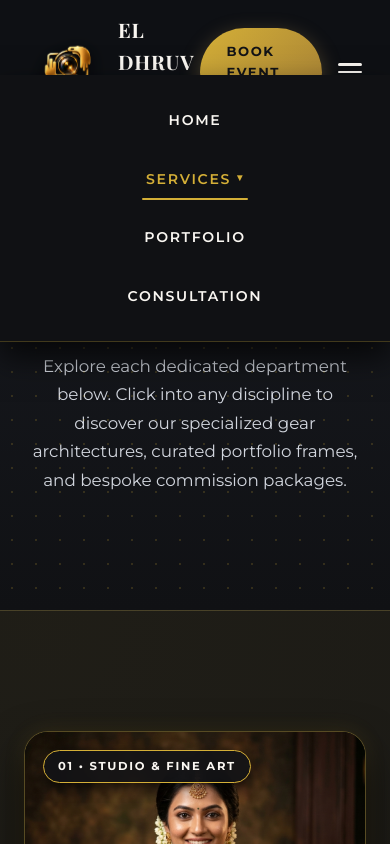
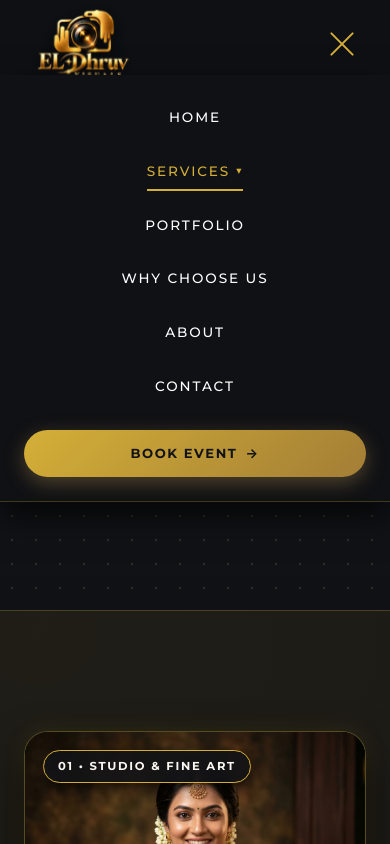
Before and after one commit to naveenjprakash114/Photography, a website: page service/index.html in a window 390 px wide. Both pictures are taken after a click on the button "Toggle Navigation Menu". Shown: the top 844 px of the page. Drawn offline with nearby package versions, Linux system fonts and the light colour scheme; a web font is replaced by a local one.

Commit message:
Unify header across all pages and place About before Contact

```diff
--- a/service/index.html
+++ b/service/index.html
@@ -139,23 +139,19 @@
   <!-- SITE HEADER -->
   <header class="site-header" id="site-header">
     <div class="nav-container">
-      <a href="../index.html" class="brand-logo" aria-label="EL Dhruv Visuals Home">
+      <a href="../index.html#home" class="brand-logo" aria-label="EL Dhruv Visuals Home">
         <div class="logo-3d-stage">
           <div class="logo-3d-card" data-logo-3d>
-            <img src="logo/el-dhruv-3d-logo.png" alt="EL Dhruv Visuals Logo" class="brand-logo-img">
+            <img src="logo/el-dhruv-3d-logo.png" alt="EL Dhruv Visuals" class="brand-logo-img">
             <div class="logo-3d-shimmer" aria-hidden="true"></div>
             <div class="logo-3d-glare" aria-hidden="true"></div>
           </div>
-        </div>
-        <div>
-          <div class="brand-title">EL DHRUV</div>
-          <div class="brand-subtitle">Frames For A Lifetime</div>
         </div>
       </a>
 
       <nav class="nav-menu" id="nav-menu" aria-label="Main Navigation">
         <ul class="nav-list">
-          <li class="nav-item"><a href="../index.html" class="nav-link">Home</a></li>
+          <li class="nav-item"><a href="../index.html#home" class="nav-link">Home</a></li>
           <li class="nav-item nav-has-dropdown">
             <a href="index.html" class="nav-link nav-dropdown-trigger active" id="nav-services-trigger" aria-haspopup="true" aria-expanded="false">
               Services <span class="nav-dropdown-arrow" aria-hidden="true">&#9662;</span>
@@ -233,17 +229,26 @@
               </div>
             </div>
           </li>
-          <li class="nav-item"><a href="#catalog" class="nav-link">Portfolio</a></li>
-          <li class="nav-item"><a href="#consultation" class="nav-link">Consultation</a></li>
+          <li class="nav-item"><a href="../index.html#portfolio" class="nav-link">Portfolio</a></li>
+          <li class="nav-item"><a href="../index.html#why-choose-us" class="nav-link">Why Choose Us</a></li>
+          <li class="nav-item"><a href="../index.html#about" class="nav-link">About</a></li>
+          <li class="nav-item"><a href="../index.html#contact" class="nav-link">Contact</a></li>
         </ul>
+        <div class="nav-mobile-cta">
+          <a href="../booking.html" class="btn btn-primary nav-btn-mobile">BOOK EVENT <span class="arrow" aria-hidden="true">&rarr;</span></a>
+        </div>
       </nav>
 
       <div class="nav-actions">
-        <a href="../booking.html" class="btn btn-primary">BOOK EVENT &rarr;</a>
-        <button class="hamburger-btn" id="hamburger-btn" aria-label="Toggle menu" aria-expanded="false">
-          <span></span><span></span><span></span>
+        <a href="../booking.html" class="btn btn-primary nav-btn-desktop">BOOK EVENT <span class="arrow" aria-hidden="true">&rarr;</span></a>
+        <button class="hamburger-btn" id="hamburger-btn" aria-label="Toggle Navigation Menu" aria-expanded="false" aria-controls="nav-menu">
+          <span class="bar bar-1"></span>
+          <span class="bar bar-2"></span>
+          <span class="bar bar-3"></span>
         </button>
       </div>
+    </div>
+  </header>
     </div>
   </header>
 
--- a/service/script.js
+++ b/service/script.js
@@ -19,9 +19,12 @@ document.addEventListener('DOMContentLoaded', () => {
   const navMenu = document.getElementById('nav-menu');
   if (hamburgerBtn && navMenu) {
     hamburgerBtn.addEventListener('click', () => {
-      navMenu.classList.toggle('open');
-      const expanded = hamburgerBtn.getAttribute('aria-expanded') === 'true';
-      hamburgerBtn.setAttribute('aria-expanded', (!expanded).toString());
+      const isOpen = navMenu.classList.toggle('is-open');
+      navMenu.classList.toggle('open', isOpen);
+      hamburgerBtn.classList.toggle('active', isOpen);
+      hamburgerBtn.classList.toggle('open', isOpen);
+      hamburgerBtn.setAttribute('aria-expanded', isOpen.toString());
+      document.body.style.overflow = isOpen ? 'hidden' : '';
     });
   }
 
--- a/service/style.css
+++ b/service/style.css
@@ -149,6 +149,7 @@ a {
   margin: 0;
   padding: 0;
   width: 100%;
+  height: 88px;
   z-index: 1000;
   background: rgba(14, 16, 20, 0.96);
   backdrop-filter: blur(16px);
@@ -159,13 +160,15 @@ a {
 
 .site-header.scrolled {
   background: rgba(10, 12, 15, 0.98);
+  height: 76px;
   box-shadow: 0 8px 30px rgba(0, 0, 0, 0.7);
 }
 
 .nav-container {
-  max-width: 1360px;
+  max-width: 1440px;
+  height: 100%;
   margin: 0 auto;
-  padding: 14px 28px;
+  padding: 0 32px;
   display: flex;
   align-items: center;
   justify-content: space-between;
@@ -173,41 +176,31 @@ a {
 
 /* Brand Logo */
 .brand-logo {
-  display: flex;
+  display: inline-flex;
   align-items: center;
-  gap: 12px;
+  justify-content: center;
   text-decoration: none;
+  cursor: pointer;
 }
 
 .brand-logo-img {
+  display: block;
+  width: auto;
+  height: 68px;
+  max-width: 145px;
+  object-fit: contain !important;
+  transform: translateZ(14px);
+  filter: drop-shadow(0 4px 10px rgba(0, 0, 0, 0.35));
+  transition: transform 0.4s ease, filter 0.4s ease;
+}
+
+.site-header.scrolled .brand-logo-img {
   height: 52px;
-  width: auto;
-  max-width: 135px;
-  border-radius: 0 !important;
-  object-fit: contain !important;
-  display: block;
-  filter: drop-shadow(0 4px 10px rgba(0, 0, 0, 0.45));
-  transition: transform var(--transition-fast);
+  max-width: 120px;
 }
 
 .brand-logo:hover .brand-logo-img {
   transform: scale(1.04);
-}
-
-.brand-title {
-  font-family: var(--font-serif);
-  font-size: 1.25rem;
-  font-weight: 700;
-  letter-spacing: 0.04em;
-  color: var(--text-dark);
-}
-
-.brand-subtitle {
-  font-size: 0.68rem;
-  text-transform: uppercase;
-  letter-spacing: 0.18em;
-  color: var(--champagne-gold);
-  font-weight: 600;
 }
 
 /* Nav Menu */
@@ -229,16 +222,28 @@ a {
 
 .nav-link {
   font-family: var(--font-sans);
-  font-size: 0.88rem;
-  font-weight: 600;
-  letter-spacing: 0.12em;
+  font-size: 0.85rem;
+  font-weight: 500;
+  letter-spacing: 0.14em;
   text-transform: uppercase;
-  color: var(--text-charcoal);
-  padding: 10px 4px;
+  color: #FFFFFF;
+  position: relative;
+  padding: 8px 0;
   display: inline-flex;
   align-items: center;
   gap: 6px;
   transition: color var(--transition-fast);
+}
+
+.nav-link::after {
+  content: '';
+  position: absolute;
+  bottom: 0;
+  left: 0;
+  width: 0;
+  height: 2px;
+  background-color: var(--champagne-gold);
+  transition: width var(--transition-smooth);
 }
 
 .nav-link:hover,
@@ -246,15 +251,9 @@ a {
   color: var(--champagne-gold);
 }
 
+.nav-link:hover::after,
 .nav-link.active::after {
-  content: '';
-  position: absolute;
-  bottom: 0;
-  left: 0;
   width: 100%;
-  height: 2px;
-  background: var(--champagne-gold);
-  border-radius: 2px;
 }
 
 .nav-dropdown-arrow {
@@ -457,25 +456,52 @@ a {
   transform: translateY(-2px);
 }
 
+.nav-mobile-cta {
+  display: none;
+}
+
+.nav-btn-desktop {
+  display: inline-flex;
+}
+
 /* Hamburger for Mobile */
 .hamburger-btn {
   display: none;
   flex-direction: column;
-  justify-content: center;
-  gap: 5px;
-  width: 40px;
-  height: 40px;
+  justify-content: space-between;
+  width: 32px;
+  height: 22px;
+  padding: 0;
+  z-index: 1001;
   background: transparent;
   border: none;
   cursor: pointer;
 }
 
+.hamburger-btn .bar,
 .hamburger-btn span {
-  width: 24px;
-  height: 2.5px;
-  background: var(--text-dark);
+  width: 100%;
+  height: 2px;
+  background-color: #FFFFFF;
   border-radius: 2px;
-  transition: all var(--transition-fast);
+  transition: transform var(--transition-smooth), opacity var(--transition-smooth), background-color var(--transition-smooth);
+}
+
+.hamburger-btn.active .bar-1,
+.hamburger-btn.open .bar-1 {
+  transform: translateY(10px) rotate(45deg);
+  background-color: var(--champagne-gold);
+}
+
+.hamburger-btn.active .bar-2,
+.hamburger-btn.open .bar-2 {
+  opacity: 0;
+}
+
+.hamburger-btn.active .bar-3,
+.hamburger-btn.open .bar-3 {
+  transform: translateY(-10px) rotate(-45deg);
+  background-color: var(--champagne-gold);
 }
 
 /* ==========================================================================
@@ -1153,8 +1179,22 @@ textarea::placeholder {
     flex-direction: column;
     box-shadow: 0 15px 30px rgba(0, 0, 0, 0.7);
   }
-  .nav-menu.open {
+  .nav-menu.open,
+  .nav-menu.is-open {
     display: flex;
+  }
+  .nav-btn-desktop {
+    display: none !important;
+  }
+  .nav-mobile-cta {
+    display: block;
+    width: 100%;
+    margin-top: 24px;
+  }
+  .nav-btn-mobile {
+    width: 100%;
+    text-align: center;
+    justify-content: center;
   }
   .nav-list {
     flex-direction: column;
```
Also changed, not shown: booking.html (+36 -12 lines), index.html (+1 -1 lines), service/candid-photography.html (+15 -11 lines), service/marriage-events.html (+15 -11 lines), service/model-photography.html (+15 -11 lines), service/photography.html (+15 -11 lines), service/private-events.html (+15 -11 lines), service/videography.html (+15 -11 lines).
